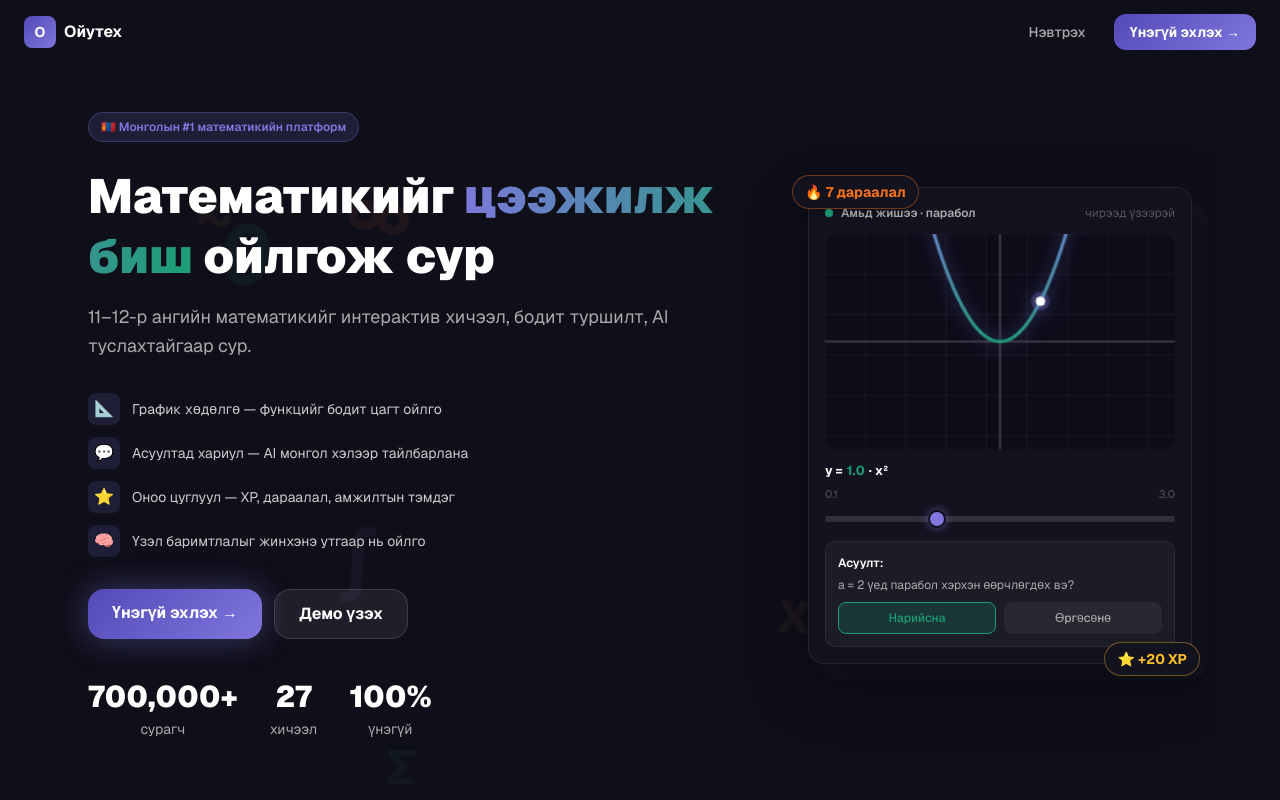
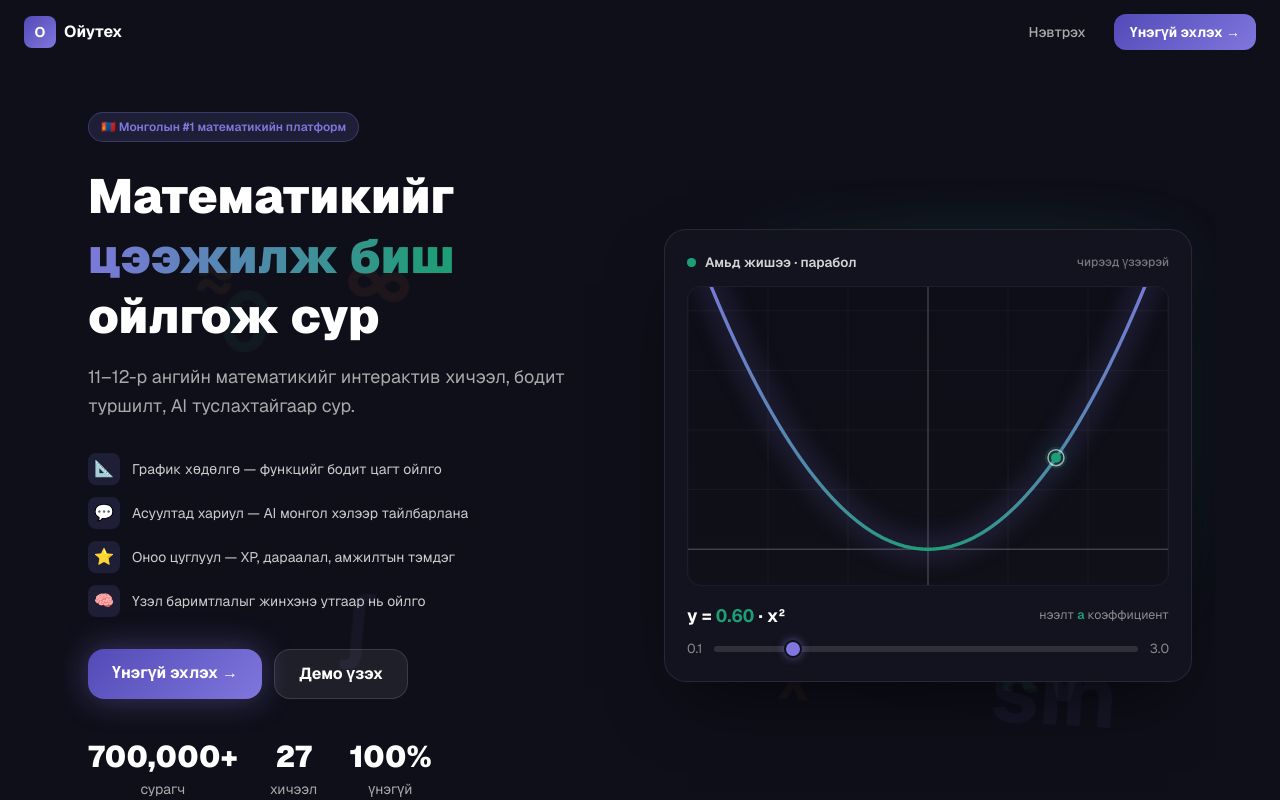
Before and after one commit to Relly33/oyutech-app, a Next.js app: page / in a window 1280 px wide. Shown: the top 800 px of the page. Built offline with nearby package versions, Linux system fonts and the light colour scheme; no server answers.

Commit message:
Redesign hero graph widget, remove streak/XP badges

```diff
--- a/src/app/page.tsx
+++ b/src/app/page.tsx
@@ -44,121 +44,210 @@ function AnimatedCounter({ target, suffix, label }: { target: number; suffix: st
 
 function HeroGraph() {
   const canvasRef = useRef<HTMLCanvasElement>(null)
-  const [a, setA] = useState(1)
+  const sliderRef = useRef<HTMLInputElement>(null)
+  const eqRef = useRef<HTMLDivElement>(null)
 
   useEffect(() => {
-    const canvas = canvasRef.current
-    if (!canvas) return
-    const ctx = canvas.getContext('2d')
-    if (!ctx) return
-    const W = canvas.width, H = canvas.height
-    const cx = W / 2, cy = H / 2
-    const scale = 30
+    if (!canvasRef.current || !sliderRef.current || !eqRef.current) return
+    const canvas = canvasRef.current as HTMLCanvasElement
+    const slider = sliderRef.current as HTMLInputElement
+    const eqEl = eqRef.current as HTMLDivElement
+    const ctxRaw = canvas.getContext('2d')
+    if (!ctxRaw) return
+    const ctx = ctxRaw as CanvasRenderingContext2D
 
+    const dpr = window.devicePixelRatio || 1
+    let a = 0.6
+    let hx = 1.6
+    let dragging = false
+    let rafId = 0
+
+    function resize() {
+      const rect = canvas.getBoundingClientRect()
+      if (!rect.width) return
+      canvas.width = Math.round(rect.width * dpr)
+      canvas.height = Math.round(rect.height * dpr)
+    }
+
+    function updateEq() {
+      eqEl.innerHTML = `y = <span style="color:#1D9E75;font-weight:700">${a.toFixed(2)}</span> · x²`
+    }
+
+    function draw(t: number) {
+      const W = canvas.width / dpr
+      const H = canvas.height / dpr
+      if (!W || !H) return
+      ctx.setTransform(dpr, 0, 0, dpr, 0, 0)
       ctx.clearRect(0, 0, W, H)
 
+      const cx = W / 2, cy = H * 0.88
+      const xScale = W / 6, yScale = H / 5
+      const glowPulse = Math.sin(t / 800) * 0.5 + 0.5
+
       // Grid
-    ctx.strokeStyle = 'rgba(255,255,255,0.05)'
+      ctx.strokeStyle = 'rgba(255,255,255,0.045)'
       ctx.lineWidth = 1
-    for (let x = 0; x <= W; x += scale) { ctx.beginPath(); ctx.moveTo(x, 0); ctx.lineTo(x, H); ctx.stroke() }
-    for (let y = 0; y <= H; y += scale) { ctx.beginPath(); ctx.moveTo(0, y); ctx.lineTo(W, y); ctx.stroke() }
+      for (let gx = -3; gx <= 3; gx++) {
+        const px = cx + gx * xScale
+        ctx.beginPath(); ctx.moveTo(px, 0); ctx.lineTo(px, H); ctx.stroke()
+      }
+      for (let gy = 0; gy <= 5; gy++) {
+        const py = cy - gy * yScale
+        ctx.beginPath(); ctx.moveTo(0, py); ctx.lineTo(W, py); ctx.stroke()
+      }
 
       // Axes
-    ctx.strokeStyle = 'rgba(255,255,255,0.2)'
+      ctx.strokeStyle = 'rgba(255,255,255,0.18)'
       ctx.lineWidth = 1.5
       ctx.beginPath(); ctx.moveTo(cx, 0); ctx.lineTo(cx, H); ctx.stroke()
       ctx.beginPath(); ctx.moveTo(0, cy); ctx.lineTo(W, cy); ctx.stroke()
 
-    // Parabola — radial gradient: teal at vertex, purple at edges
-    const grad = ctx.createRadialGradient(cx, cy, 0, cx, cy, cx)
-    grad.addColorStop(0, '#1D9E75')
+      // Parabola — horizontal gradient purple→teal→purple, pulsing glow
+      const grad = ctx.createLinearGradient(0, 0, W, 0)
+      grad.addColorStop(0, '#7F77DD')
+      grad.addColorStop(0.5, '#1D9E75')
       grad.addColorStop(1, '#7F77DD')
       ctx.strokeStyle = grad
-    ctx.lineWidth = 2.5
-    ctx.shadowBlur = 12
-    ctx.shadowColor = '#7F77DD88'
+      ctx.lineWidth = 3.4
+      ctx.lineJoin = 'round'
+      ctx.shadowBlur = 16 + glowPulse * 10
+      ctx.shadowColor = '#7F77DD'
       ctx.beginPath()
       let first = true
       for (let px = 0; px <= W; px++) {
-      const x = (px - cx) / scale
-      const y = a * x * x
-      const py = cy - y * scale
+        const x = (px - cx) / xScale
+        const py = cy - a * x * x * yScale
+        if (py > H + 20) { first = true; continue }
         if (first) { ctx.moveTo(px, py); first = false } else ctx.lineTo(px, py)
       }
       ctx.stroke()
       ctx.shadowBlur = 0
 
-    // Glowing dot at x=1 (y = a·1² = a), moves as slider changes
-    const dotX = cx + scale
-    const dotY = cy - a * scale
-    ctx.shadowBlur = 18
-    ctx.shadowColor = '#7F77DD'
+      // Draggable handle dot at (hx, a·hx²)
+      const hdotX = cx + hx * xScale
+      const hdotY = cy - a * hx * hx * yScale
+      ctx.shadowBlur = 20 + glowPulse * 8
+      ctx.shadowColor = '#1D9E75'
       ctx.beginPath()
-    ctx.arc(dotX, dotY, 7, 0, Math.PI * 2)
-    ctx.fillStyle = 'rgba(127,119,221,0.3)'
+      ctx.arc(hdotX, hdotY, 11, 0, Math.PI * 2)
+      ctx.fillStyle = 'rgba(29,158,117,0.18)'
       ctx.fill()
       ctx.shadowBlur = 0
       ctx.beginPath()
-    ctx.arc(dotX, dotY, 3.5, 0, Math.PI * 2)
-    ctx.fillStyle = '#ffffff'
+      ctx.arc(hdotX, hdotY, 8, 0, Math.PI * 2)
+      ctx.strokeStyle = 'rgba(255,255,255,0.6)'
+      ctx.lineWidth = 1.5
+      ctx.stroke()
+      ctx.beginPath()
+      ctx.arc(hdotX, hdotY, 5, 0, Math.PI * 2)
+      ctx.fillStyle = '#1D9E75'
       ctx.fill()
-  }, [a])
+    }
+
+    function loop(t: number) { draw(t); rafId = requestAnimationFrame(loop) }
+
+    function handleDrag(clientX: number, clientY: number) {
+      const rect = canvas.getBoundingClientRect()
+      const W = canvas.width / dpr, H = canvas.height / dpr
+      const cx = W / 2, cy = H * 0.88
+      const xScale = W / 6, yScale = H / 5
+      hx = Math.max(0.8, Math.min(2.3, (clientX - rect.left - cx) / xScale))
+      const graphY = (cy - (clientY - rect.top)) / yScale
+      a = Math.max(0.1, Math.min(3, graphY / (hx * hx)))
+      slider.value = a.toFixed(2)
+      updateEq()
+    }
+
+    function onMouseDown(e: MouseEvent) {
+      e.preventDefault(); dragging = true; canvas.style.cursor = 'grabbing'
+      handleDrag(e.clientX, e.clientY)
+    }
+    function onMouseMove(e: MouseEvent) { if (dragging) handleDrag(e.clientX, e.clientY) }
+    function onMouseUp() { dragging = false; canvas.style.cursor = 'grab' }
+    function onTouchStart(e: TouchEvent) {
+      e.preventDefault(); dragging = true
+      if (e.changedTouches[0]) handleDrag(e.changedTouches[0].clientX, e.changedTouches[0].clientY)
+    }
+    function onTouchMove(e: TouchEvent) {
+      if (!dragging) return; e.preventDefault()
+      if (e.touches[0]) handleDrag(e.touches[0].clientX, e.touches[0].clientY)
+    }
+    function onTouchEnd() { dragging = false }
+    function onSliderInput() { a = parseFloat(slider.value); updateEq() }
+
+    resize()
+    updateEq()
+    rafId = requestAnimationFrame(loop)
+
+    canvas.addEventListener('mousedown', onMouseDown)
+    canvas.addEventListener('touchstart', onTouchStart, { passive: false })
+    window.addEventListener('mousemove', onMouseMove)
+    window.addEventListener('touchmove', onTouchMove, { passive: false })
+    window.addEventListener('mouseup', onMouseUp)
+    window.addEventListener('touchend', onTouchEnd)
+    slider.addEventListener('input', onSliderInput)
+    window.addEventListener('resize', resize)
+
+    return () => {
+      cancelAnimationFrame(rafId)
+      canvas.removeEventListener('mousedown', onMouseDown)
+      canvas.removeEventListener('touchstart', onTouchStart)
+      window.removeEventListener('mousemove', onMouseMove)
+      window.removeEventListener('touchmove', onTouchMove)
+      window.removeEventListener('mouseup', onMouseUp)
+      window.removeEventListener('touchend', onTouchEnd)
+      slider.removeEventListener('input', onSliderInput)
+      window.removeEventListener('resize', resize)
+    }
+  }, [])
 
   return (
-    <div style={{ position: 'relative' }}>
-      {/* Peek card behind for stacked-depth effect */}
+    <div style={{ position: 'relative', maxWidth: 560, width: '100%' }}>
+      {/* Ambient glow — replaces ::before pseudo-element */}
       <div style={{
-        position: 'absolute', inset: 0, borderRadius: 16,
-        background: '#181828', border: '1px solid rgba(255,255,255,0.04)',
-        transform: 'translate(15px, 15px)', opacity: 0.55, filter: 'blur(1px)',
+        position: 'absolute', top: -14, right: -14, bottom: -14, left: -14,
+        borderRadius: 36,
+        background: 'radial-gradient(circle at 60% 40%, rgba(29,158,117,0.25), transparent 70%)',
+        filter: 'blur(24px)', pointerEvents: 'none', zIndex: 0,
+        animation: 'widgetGlow 4s ease-in-out infinite',
       }} />
-      {/* Main card */}
+      {/* Card */}
       <div style={{
-        position: 'relative', background: '#13131f',
-        border: '1px solid rgba(255,255,255,0.08)', borderRadius: 16,
-        padding: 16, boxShadow: '0 20px 60px rgba(0,0,0,0.4)',
+        position: 'relative', zIndex: 1, background: '#13131f',
+        border: '1px solid rgba(255,255,255,0.09)',
+        borderRadius: 22, padding: 22,
+        boxShadow: '0 30px 70px -24px rgba(0,0,0,0.7)',
       }}>
-        {/* Header row */}
-        <div style={{ display: 'flex', alignItems: 'center', justifyContent: 'space-between', marginBottom: 12 }}>
-          <div style={{ display: 'flex', alignItems: 'center', gap: 8 }}>
-            <span className="pulse-dot" style={{
-              display: 'inline-block', width: 8, height: 8, borderRadius: '50%', background: '#1D9E75',
-            }} />
-            <span style={{ fontSize: 12, color: '#aaaaaa', fontWeight: 600 }}>Амьд жишээ · парабол</span>
+        {/* Header */}
+        <div style={{ display: 'flex', alignItems: 'center', justifyContent: 'space-between', marginBottom: 14 }}>
+          <div style={{ display: 'flex', alignItems: 'center', gap: 9, fontSize: 13.5, fontWeight: 600, color: 'rgba(255,255,255,0.82)' }}>
+            <span className="pulse-dot" style={{ display: 'inline-block', width: 9, height: 9, borderRadius: '50%', background: '#1D9E75', boxShadow: '0 0 10px #1D9E75' }} />
+            Амьд жишээ · парабол
           </div>
-          <span style={{ fontSize: 12, color: '#555555' }}>чирээд үзээрэй</span>
+          <span style={{ fontSize: 12, color: 'rgba(255,255,255,0.42)', fontWeight: 500 }}>чирээд үзээрэй</span>
         </div>
-        <canvas ref={canvasRef} width={260} height={160}
-          style={{ background: '#0d0d1a', borderRadius: 10, width: '100%', display: 'block' }} />
-        {/* Live equation */}
-        <div style={{ marginTop: 12, fontSize: 13, fontWeight: 700, display: 'flex', alignItems: 'center', gap: 4 }}>
-          <span style={{ color: '#ffffff' }}>y =</span>
-          <span style={{ color: '#1D9E75' }}>{a.toFixed(1)}</span>
-          <span style={{ color: '#ffffff' }}>· x²</span>
+        {/* Canvas */}
+        <div style={{
+          position: 'relative', width: '100%', height: 300, borderRadius: 14,
+          background: 'linear-gradient(180deg, #0e0e18, #101019)',
+          overflow: 'hidden', border: '1px solid rgba(255,255,255,0.06)',
+          touchAction: 'none',
+        }}>
+          <canvas ref={canvasRef} style={{ position: 'absolute', inset: 0, width: '100%', height: '100%', display: 'block', cursor: 'grab' }} />
         </div>
-        {/* Slider with endpoint labels */}
-        <div style={{ marginTop: 6 }}>
-          <div style={{ display: 'flex', justifyContent: 'space-between', fontSize: 11, color: '#555555', marginBottom: 2 }}>
-            <span>0.1</span><span>3.0</span>
+        {/* Footer: equation + label */}
+        <div style={{ display: 'flex', alignItems: 'center', justifyContent: 'space-between', marginTop: 16, gap: 16 }}>
+          <div ref={eqRef} style={{ fontSize: 18, fontWeight: 700, color: '#fff', fontVariantNumeric: 'tabular-nums' }} />
+          <div style={{ fontSize: 12.5, color: 'rgba(255,255,255,0.5)' }}>
+            нээлт <span style={{ color: '#1D9E75', fontWeight: 600 }}>a</span> коэффициент
           </div>
-          <input type="range" min={0.1} max={3} step={0.1} value={a}
-            onChange={e => setA(parseFloat(e.target.value))}
-            style={{ width: '100%', accentColor: '#7F77DD' }} />
         </div>
-        {/* Question block */}
-        <div style={{ marginTop: 12, borderRadius: 10, padding: 12, background: 'rgba(255,255,255,0.04)', border: '1px solid rgba(255,255,255,0.07)' }}>
-          <p style={{ fontSize: 12, fontWeight: 600, color: '#ffffff', margin: '0 0 4px' }}>Асуулт:</p>
-          <p style={{ fontSize: 12, color: '#aaaaaa', margin: 0 }}>a = 2 үед парабол хэрхэн өөрчлөгдөх вэ?</p>
-          <div style={{ display: 'flex', gap: 8, marginTop: 8 }}>
-            {['Нарийсна', 'Өргөсөнө'].map((opt, i) => (
-              <button key={opt} style={{
-                flex: 1, fontSize: 12, padding: '6px 0', borderRadius: 8, fontWeight: 500, cursor: 'pointer',
-                background: i === 0 ? 'rgba(29,158,117,0.2)' : 'rgba(255,255,255,0.05)',
-                color: i === 0 ? '#1D9E75' : '#aaaaaa',
-                border: i === 0 ? '1px solid #1D9E75' : '1px solid transparent',
-              }}>{opt}</button>
-            ))}
-          </div>
+        {/* Slider */}
+        <div style={{ display: 'flex', alignItems: 'center', gap: 12, marginTop: 10 }}>
+          <span style={{ fontSize: 13, color: 'rgba(255,255,255,0.5)' }}>0.1</span>
+          <input ref={sliderRef} type="range" min="0.1" max="3" step="0.01" defaultValue="0.6"
+            style={{ flex: 1, accentColor: '#7F77DD', height: 6, cursor: 'pointer' }} />
+          <span style={{ fontSize: 13, color: 'rgba(255,255,255,0.5)' }}>3.0</span>
         </div>
       </div>
     </div>
@@ -220,6 +309,7 @@ export default function LandingPage() {
         @keyframes float { 0%,100%{transform:translateY(0)} 50%{transform:translateY(-8px)} }
         .pulse-dot { animation: pulseDot 2s ease-in-out infinite; }
         @keyframes pulseDot { 0%,100% { box-shadow: 0 0 0 0 rgba(29,158,117,0.5); } 50% { box-shadow: 0 0 0 5px rgba(29,158,117,0); } }
+        @keyframes widgetGlow { 0%,100% { opacity: .55; } 50% { opacity: .9; } }
       `}</style>
 
       {/* Navbar */}
@@ -301,20 +391,9 @@ export default function LandingPage() {
           </div>
         </div>
 
-        {/* Right: floating mock lesson card */}
-        <div className="flex-1 max-w-sm w-full relative">
-          <div className="float">
+        {/* Right: hero graph widget */}
+        <div className="flex-1 w-full">
           <HeroGraph />
-          </div>
-          {/* Floating badges */}
-          <div className="absolute -top-3 -left-4 px-3 py-1.5 rounded-full text-sm font-bold shadow-lg"
-            style={{ background: '#13131f', border: '1px solid rgba(249,115,22,0.4)', color: '#f97316' }}>
-            🔥 7 дараалал
-          </div>
-          <div className="absolute -bottom-3 -right-2 px-3 py-1.5 rounded-full text-sm font-bold shadow-lg"
-            style={{ background: '#13131f', border: '1px solid rgba(251,191,36,0.4)', color: '#fbbf24' }}>
-            ⭐ +20 XP
-          </div>
         </div>
         </div>
       </section>
```
Lines whose indentation alone changed are shown as unchanged.
